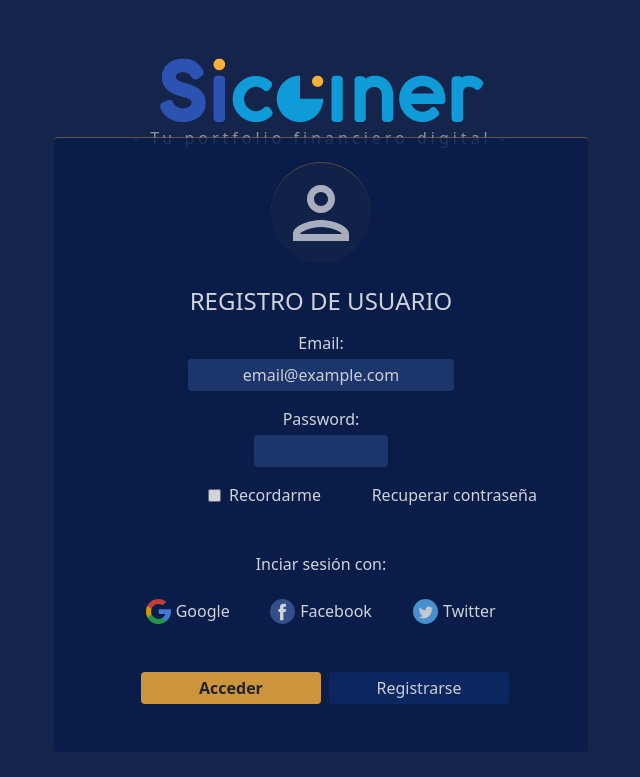
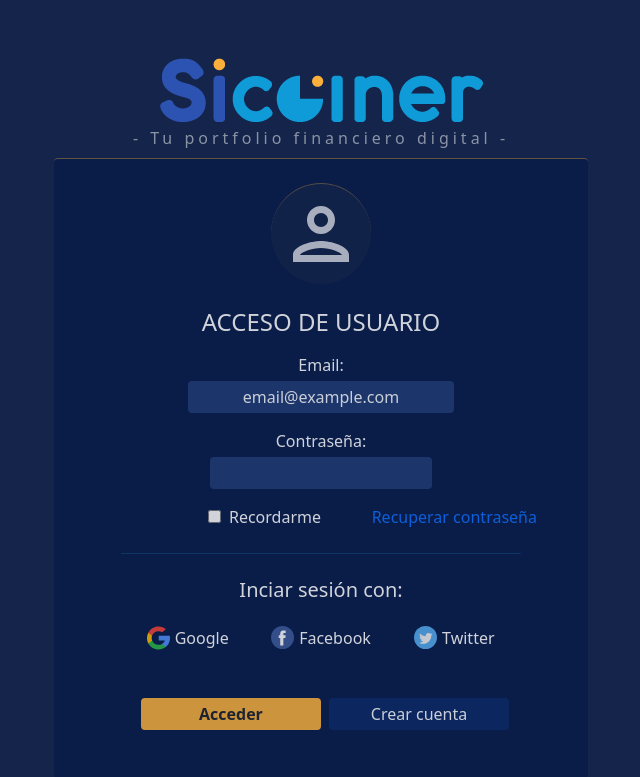
Before and after one commit to XekeL121/SicoinerHTML, a PHP site: page /login.php in a window 1280 px wide. Shown: the top 777 px of the page, without its empty margins (319-959 px from the left). Run offline with PHP 8.4, Linux system fonts and the light colour scheme.

Commit message:
maqutación página login 90%

```diff
--- a/css/styles_f2.css
+++ b/css/styles_f2.css
@@ -61,6 +61,13 @@ de la web que no esté en:
     letter-spacing: 4px;
 }
 
+@media (max-width: 768px) {
+    #logo-log img{
+        width:300px !important;
+        margin-top: 20px !important;
+    }
+}
+
 #icon-log img{
     border-top: var(--color-naranja2) solid 1px;
     transition: 3s ease;
@@ -104,7 +111,7 @@ de la web que no esté en:
  }
 
  .icon-social{
-     width:25px;
+     width:23px;
      justify-content: center;
      margin-right: 5px !important;
  }
--- a/includes/login.php
+++ b/includes/login.php
@@ -3,7 +3,7 @@
 
                     <div id="logo-log" class="col-12 mt-2">
                         <img class="mt-5" src="img/Isotipo Sicoiner v1.png" alt="logotipo Sicoiner">
-                        <h6 class="op50 nowrap mt-1">- Tu portfolio financiero digital -</h6>
+                        <h6 class="op50 nowrap mt-1 mb-5">- Tu portfolio financiero digital -</h6>
 
                     </div>
 
@@ -17,7 +17,7 @@
                                 <div id="icon-log">
                                     <img  class="op80 azulFondo rounded-circle mb-4 p-2" src="img/person_white_48dp.svg" alt="">
                                 </div>
-                                <h4 class="text-uppercase">Registro de usuario</h4>
+                                <h4 class="text-uppercase">Acceso de usuario</h4>
                                 <div class="my-3 mx-auto">
                                     <label class="mb-1">Email:</label>
                                     <div class="mx-auto my-auto d-flex justify-content-center">
@@ -26,9 +26,9 @@
                                 </div>
 
                                 <div class="mb-3 mx-auto my-auto">
-                                    <label class="mb-1">Password:</label>
+                                    <label class="mb-1">Contraseña:</label>
                                     <div class="mx-auto my-auto d-flex justify-content-center">
-                                    <input type="password" class="w-25 mx-auto my-auto px-2 py-1 text-center azulLogo2 rounded text-light border-none" id="inputPassword">
+                                    <input type="password" class="col-5 mx-auto my-auto px-2 py-1 text-center azulLogo2 rounded text-light border-none" id="inputPassword">
                                     </div>
                                 </div>
 
@@ -37,19 +37,22 @@
                                         <input type="checkbox" id="" name="" value="check">
                                         <div class="ml-2">Recordarme</div>
                                     </div>
-                                    <div class="col-6 d-flex nowrap align-items-center justify-content-center">Recuperar contraseña</div>
+                                    <div class="col-6 d-flex nowrap align-items-center justify-content-center text-primary cursor-pointer">Recuperar contraseña</div>
                                 </div>
-                                <h6 class="mt-5 mb-4">Inciar sesión con:</h6>
+
+                                <hr class="azulLogo mx-auto rounded mt-4 w-75">
+
+                                <h5 class="mt-4 mb-4">Inciar sesión con:</h5>
                                 <div class="d-flex row justify-content-center">
-                                    <div class="d-flex justify-content-center col-3">
+                                    <div class="d-flex justify-content-center col-xl-3 col-4 nowrap cursor-pointer">
                                         <img class="icon-social" src="img/google.svg" alt="">
                                         <p>Google</p>
                                     </div>
-                                    <div class="d-flex justify-content-center align-items-center col-3">
+                                    <div class="d-flex justify-content-center align-items-center col-xl-3 col-4 nowrap cursor-pointer">
                                         <img class="icon-social" src="img/facebook.svg" alt="">
                                         <p>Facebook</p>
                                     </div>
-                                    <div class="d-flex justify-content-center align-items-center col-3">
+                                    <div class="d-flex justify-content-center align-items-center col-xl-3 col-4 nowrap cursor-pointer">
                                         <img class="icon-social" src="img/twitter.svg" alt="">
                                         <p>Twitter</p>
                                     </div>
@@ -58,7 +61,7 @@
 
                             <div class="d-flex row justify-content-center mt-5">
                                 <a class="col-6 d-flex justify-content-end" href="index.php"><button type="button" class="mr-2 py-1 bg-orange rounded text-dark text-bold">Acceder</button></a>
-                                <a class="col-6 d-flex justify-content-start" href="index.php"><button type="button" class="ml-2 py-1 azul3 rounded text-light">Registrarse</button></a>
+                                <a class="col-6 d-flex justify-content-start" href="index.php"><button type="button" class="ml-2 py-1 azul3 rounded text-light">Crear cuenta</button></a>
                             </div>
                        <!--  </div> -->
 
```
